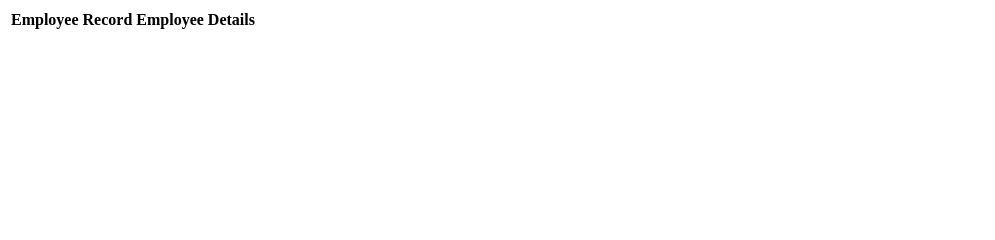
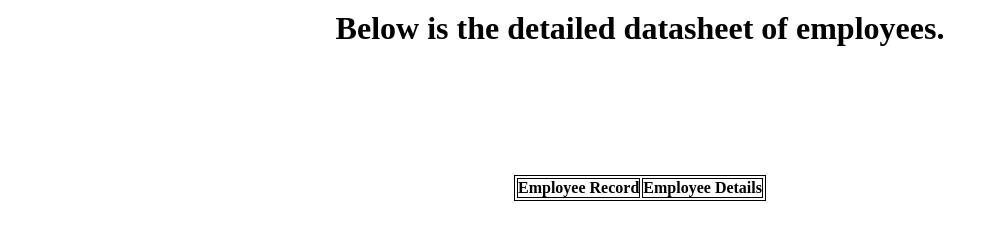
Before and after one commit to ChetanPrince/employeeDatabaseManagement, a plain HTML site: page index.html in a window 1280 px wide. Shown: the whole page, without its empty margins (0-995 px from the left). Drawn offline with Linux system fonts and the light colour scheme.

Commit message:
added basic files and its structure

```diff
--- a/index.html
+++ b/index.html
@@ -4,8 +4,12 @@
     <meta charset="UTF-8">
     <meta name="viewport" content="width=device-width, initial-scale=1.0">
     <title>Employee Database</title>
+    <link rel="stylesheet" href="style.css">
 </head>
 <body>
+    <div class="recordDetails">
+        <h1>Below is the detailed datasheet of employees.</h1>
+    </div>
     <table>
         <thead>
             <th>Employee Record</th><th>Employee Details</th>
@@ -14,6 +18,7 @@
 
         </tbody>
     </table>
+    <script src="script.js"></script>
 
 </body>
 </html>
--- a/style.css
+++ b/style.css
@@ -0,0 +1,22 @@
+*{
+    margin: 0;
+    padding: 0;
+    box-sizing: border-box;
+}
+body{
+    display: flex;
+    justify-content: center;
+    align-items: center;
+    flex-direction: column;
+
+}
+.recordDetails{
+    margin-top: 10px;
+}
+table{
+    margin: 10%;
+    border: 1px solid black;
+}
+table td, table th, table tr{
+    border: 0.5px solid black;
+}
```
